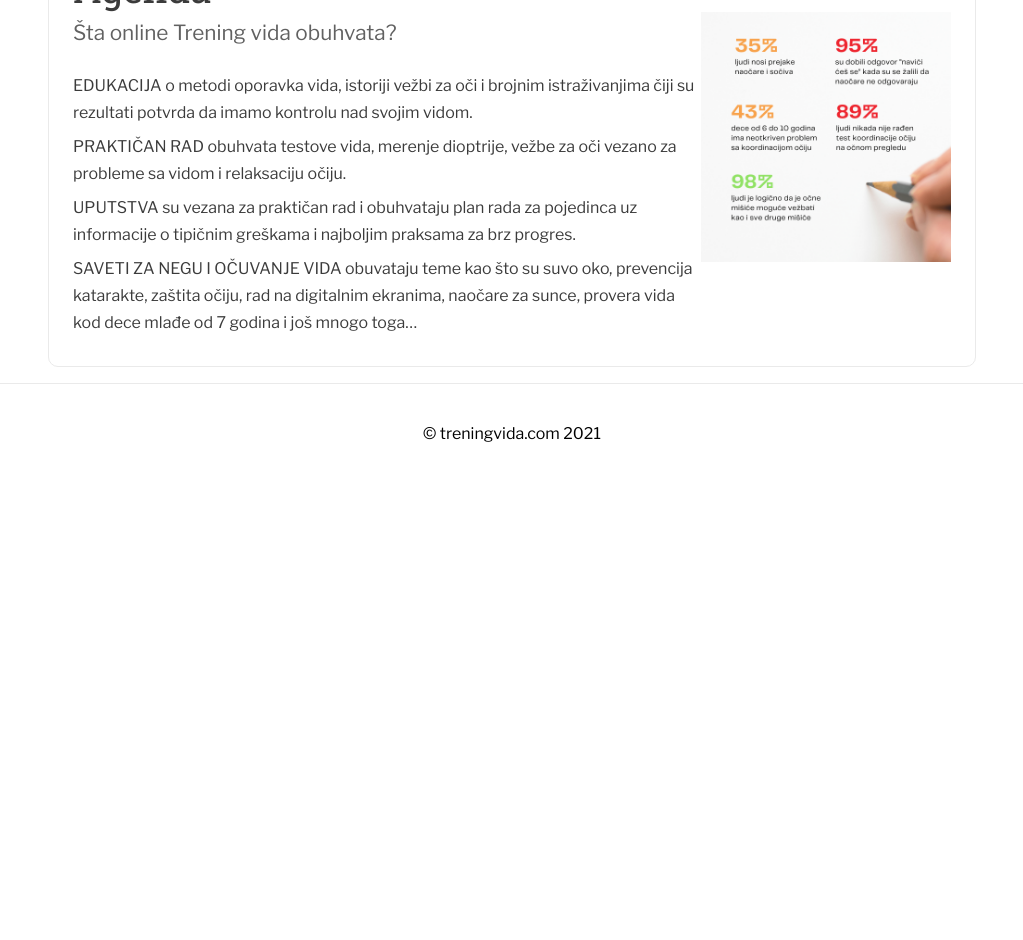
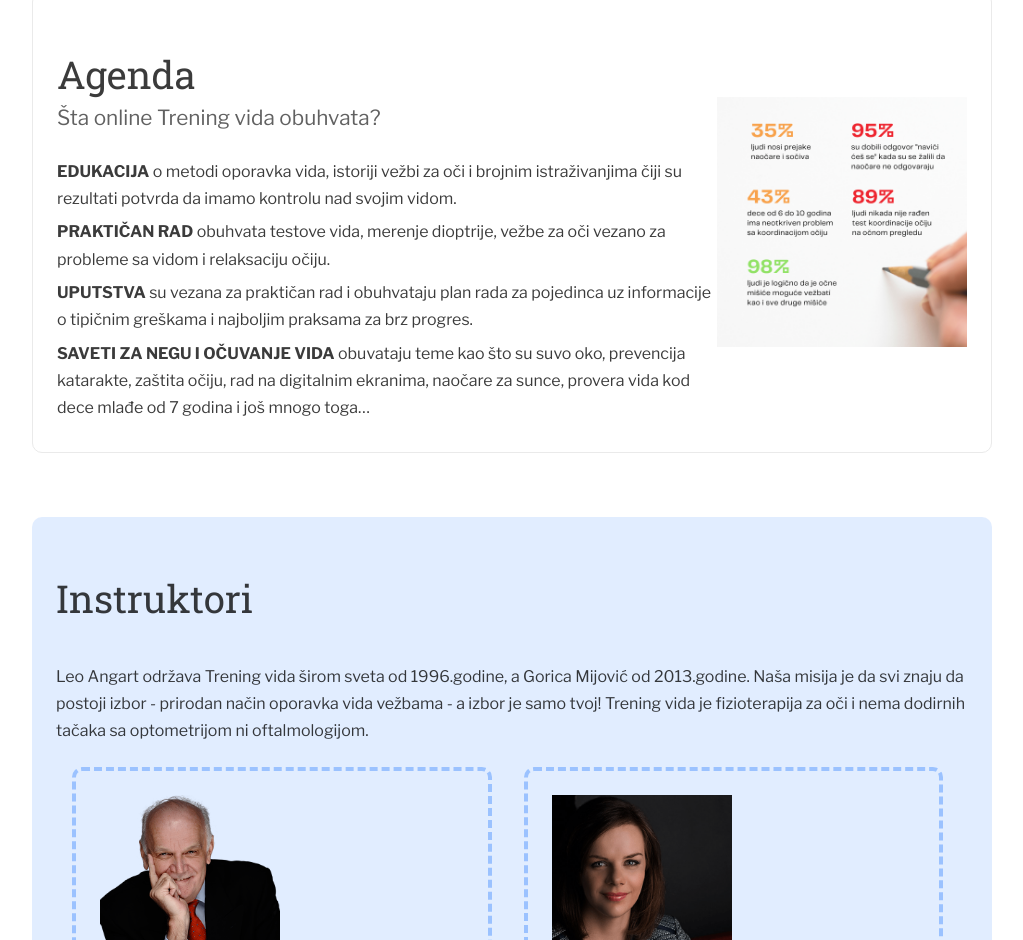
Before and after one commit to marijanbrvar/treningvida-online, a Next.js app: page / in a window 1280 px wide. Shown: the part 1860-2800 px from the top of the page, without its empty margins (128-1151 px from the left). Before the commit the page ends 2343 px from the top, so only its background shows below. Built offline with nearby package versions, Linux system fonts and the light colour scheme.

Commit message:
Added instructor view section

```diff
--- a/data/04_agenda.md
+++ b/data/04_agenda.md
@@ -6,10 +6,10 @@ alt: radionica — trening vida infografik
 action:
 action-label:
 ---
-EDUKACIJA o metodi oporavka vida, istoriji vežbi za oči i brojnim istraživanjima čiji su rezultati potvrda da imamo kontrolu nad svojim vidom.
+**EDUKACIJA** o metodi oporavka vida, istoriji vežbi za oči i brojnim istraživanjima čiji su rezultati potvrda da imamo kontrolu nad svojim vidom.
 
-PRAKTIČAN RAD obuhvata testove vida, merenje dioptrije, vežbe za oči vezano za probleme sa vidom i relaksaciju očiju.
+**PRAKTIČAN RAD** obuhvata testove vida, merenje dioptrije, vežbe za oči vezano za probleme sa vidom i relaksaciju očiju.
 
-UPUTSTVA su vezana za praktičan rad i obuhvataju plan rada za pojedinca uz informacije o tipičnim greškama i najboljim praksama za brz progres.
+**UPUTSTVA** su vezana za praktičan rad i obuhvataju plan rada za pojedinca uz informacije o tipičnim greškama i najboljim praksama za brz progres.
 
-SAVETI ZA NEGU I OČUVANJE VIDA obuvataju teme kao što su suvo oko, prevencija katarakte, zaštita očiju, rad na digitalnim ekranima, naočare za sunce, provera vida kod dece mlađe od 7 godina i još mnogo toga…
+**SAVETI ZA NEGU I OČUVANJE VIDA** obuvataju teme kao što su suvo oko, prevencija katarakte, zaštita očiju, rad na digitalnim ekranima, naočare za sunce, provera vida kod dece mlađe od 7 godina i još mnogo toga…
--- a/data/06_instruktori.md
+++ b/data/06_instruktori.md
@@ -1,7 +1,7 @@
 ---
 title: Instruktori
 tagline:
-image:
+image: /img/radionica.png
 alt:
 action:
 action-label:
--- a/pages/index.js
+++ b/pages/index.js
@@ -11,14 +11,14 @@ export default function Index({ title, description, content }) {
   return (
     <div className={styles.container}>
       <Head>
-        <meta name="viewport" content="initial-scale=1.0, width=device-width" />
-        <meta charSet="utf-8" />
+        {/* <meta name="viewport" content="initial-scale=1.0, width=device-width" /> */}
+        {/* <meta charSet="utf-8" /> */}
         <meta name="Description" content={description} />
         <title>{title}</title>
       </Head>
-      <main className="main">
+      <main className={styles.main}>
         <h1 className={styles.title}>
-          Online — <a href="#">Trening vida!</a>
+          Online <a href="#">Trening vida!</a>
         </h1>
         <p className={styles.description}>Za decu i odrasle!</p>
         <div className={styles.grid}>
@@ -39,6 +39,41 @@ export default function Index({ title, description, content }) {
                 <div
                   dangerouslySetInnerHTML={{ __html: marked(article.content) }}
                 ></div>
+              </div>
+            </section>
+          ))}
+        </div>
+        <div className={styles.grid}>
+          {articles.slice(5, 6).map((article, i) => (
+            <section key={i} className={styles.instructors}>
+                <h2>{article.data.title}</h2>
+                <h4>{article.data.tagline}</h4>
+                <div
+                  dangerouslySetInnerHTML={{ __html: marked(article.content) }}
+                ></div>
+              <div className={styles.intructorcards}>
+                {articles.slice(6, 8).map((article, i) => (
+                  <div key={i} className={styles.inst}>
+                    <div className={styles.image}>
+                      <Image
+                        alt={article.data.alt}
+                        src={article.data.image}
+                        layout="fixed"
+                        width={180}
+                        height={180}
+                      />
+                    </div>
+                    <div>
+                      <h2>{article.data.title}</h2>
+                      <h4>{article.data.tagline}</h4>
+                      <div
+                        dangerouslySetInnerHTML={{
+                          __html: marked(article.content),
+                        }}
+                      ></div>
+                    </div>
+                  </div>
+                ))}
               </div>
             </section>
           ))}
--- a/styles/Home.module.css
+++ b/styles/Home.module.css
@@ -1,6 +1,6 @@
 .container {
   min-height: 100vh;
-  padding: 0 0.5rem;
+  padding: 0 0.5em;
   display: flex;
   flex-direction: column;
   justify-content: center;
@@ -74,50 +74,81 @@
   max-width: 960px;
   margin-top: 3rem;
 }
-.card {
-  margin: 1rem;
-  flex-basis: 100%;
-  padding: 1.5rem;
+.instructors {
+  display: flex;
+  flex-direction: column;
+  padding: 1.5em;
   text-align: left;
   color: inherit;
   text-decoration: none;
   border: 1px solid #eaeaea;
   border-radius: 10px;
-  transition: color 0.15s ease, border-color 0.15s ease;
+  background-color: #0066ff1e;
+}
+.intructorcards{
+  display: flex;
+  flex-wrap: wrap;
+  margin-top: 1em;
+}
+
+.instructors .image {
+  display: flex;
+  justify-content: flex-start!important;
+}
+.instructors .image div {
+  border-radius: 50%;
+  border: 8px dashed #0066ff4f!important;
+  background-color: #fff;
+}
+
+.inst{
+  border: 4px dashed #0066ff4f!important;
+  width: 46%;
+  margin: 0 1em!important;
+  flex-direction: column!important;
+}
+.card, .inst {
+  margin: 1rem 0;
+  padding: 1.5em;
+  text-align: left;
+  color: inherit;
+  text-decoration: none;
+  border: 1px solid #eaeaea;
+  border-radius: 10px;
   display: flex;
   flex-direction: row-reverse;
 }
-.card .image {
+.card .image, .instructors .image {
   display: flex;
   justify-content: center;
   align-items: center;
 }
-.card .image div{
-  margin: 0 2em;
+.instructors .image div, .card .image div{
   border-radius: 50%;
   border: 8px dashed #01468f46;
+  background-color: #fff;
 }
-.card h2 {
+.card h2, .instructors h2 {
   font-family: 'Roboto Slab', serif;
   font-size: 2.4rem;
   font-weight: 400;
   color: #000000c4;
   margin-bottom: 0;
 }
-.card h4 {
+.card h4, .instructors h4 {
   font-size: 1.3rem;
   font-weight: 400;
   color: #616161;
   margin-top: 0.3em;
 }
-.card h3 {
+.card h3, .instructors h3 {
   margin: 0 0 1rem 0;
   font-size: 1.2rem;
   margin-bottom: 0;
   margin-top: .8em;
 }
 
-.card p {
+.card p, .instructors p {
   margin: 0.4em 0;
   font-size: 1rem;
   line-height: 1.7;
@@ -133,4 +164,15 @@
     width: 100%;
     flex-direction: column;
   }
+  .main {
+    padding:0;
+  }
+  .title {
+    margin: 0.5em 0 0 0;
+    line-height: 1.15;
+    font-size: 2rem;
+  }
+  .card {
+    flex-direction: column;
+  }
 }
```
